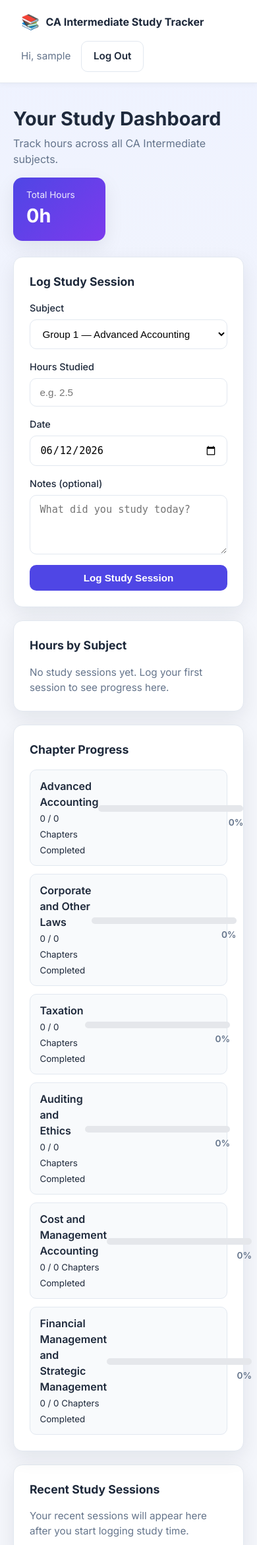
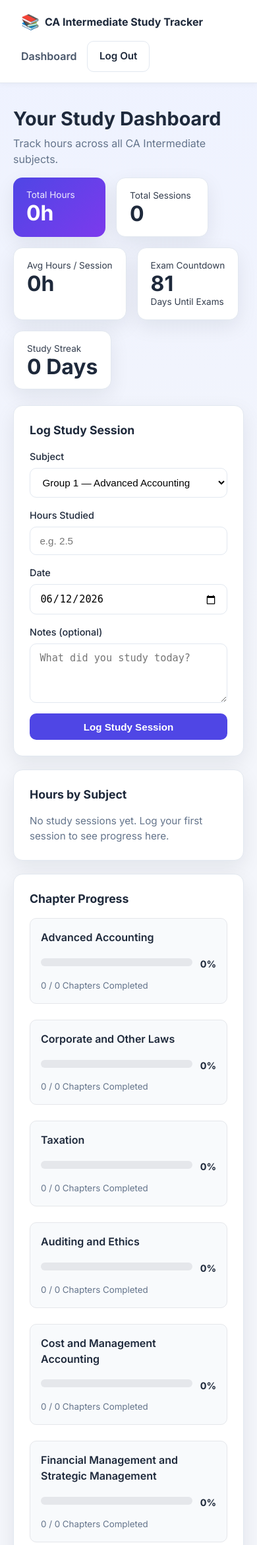
Before and after one commit to tiramisubees/CA-Intermediate-Study-Tracker, a Flask app: page /dashboard in a window 390 px wide. Shown: the top 2341 px of the page at 66% size. Run offline with Flask 3, Linux system fonts and the light colour scheme; the visitor is signed in with stand-in values (Sample User, id 1); data comes from the database, SQL or seed files in the repository; data that the repository does not hold is empty.

Commit message:
Complete dashboard analytics and mobile polish

```diff
--- a/app/auth/forms.py
+++ b/app/auth/forms.py
@@ -1,5 +1,11 @@
+ATTEMPTS = [
+    ("SEP26", "Sep 2026"),
+    ("JAN27", "Jan 2027"),
+    ("MAY27", "May 2027"),
+]
+
 from flask_wtf import FlaskForm
-from wtforms import PasswordField, StringField, SubmitField
+from wtforms import PasswordField, StringField, SubmitField, SelectField
 from wtforms.validators import DataRequired, Email, EqualTo, Length, ValidationError
 
 from app.models import User
@@ -27,6 +33,11 @@ class RegisterForm(FlaskForm):
         "Email",
         validators=[DataRequired(), Email(), Length(max=120)],
     )
+    attempt = SelectField(
+        "Attempt",
+        choices=ATTEMPTS,
+        validators=[DataRequired()]
+    )
     password = PasswordField(
         "Password",
         validators=[DataRequired(), Length(min=6, max=128)],
--- a/app/auth/routes.py
+++ b/app/auth/routes.py
@@ -39,6 +39,7 @@ def register():
         user = User(
             username=form.username.data,
             email=form.email.data,
+            attempt=form.attempt.data,
         )
         user.set_password(form.password.data)
 
--- a/app/main/routes.py
+++ b/app/main/routes.py
@@ -1,4 +1,5 @@
 from collections import defaultdict
+from datetime import date, timedelta
 
 from flask import flash, redirect, render_template, url_for, abort
 from flask_login import current_user, login_required
@@ -7,6 +8,7 @@ from app.extensions import db
 from app.main import main_bp
 from app.main.forms import StudySessionForm
 from app.models import StudySession, Subject, Chapter
+from app.exam_schedule import EXAM_SCHEDULES
 
 
 @main_bp.route("/")
@@ -43,6 +45,40 @@ def dashboard():
         .all()
     )
 
+    study_dates = {
+    session.studied_on
+    for session in StudySession.query.filter_by(
+        user_id=current_user.id
+    ).all()
+}
+
+    streak = 0
+    current_day = date.today()
+
+    while current_day in study_dates:
+        streak += 1
+        current_day -= timedelta(days=1)
+
+    exam_dates = EXAM_SCHEDULES.get(
+    current_user.attempt,
+    {}
+)
+
+    next_exam = "No Exam"
+    days_left = 0
+
+    for subject, exam_date in exam_dates.items():
+
+        if exam_date >= date.today():
+
+            next_exam = subject
+            days_left = (
+                exam_date - date.today()
+            ).days
+
+            break
+
+
     total_hours = (
         db.session.query(db.func.sum(StudySession.hours))
         .filter(StudySession.user_id == current_user.id)
@@ -50,10 +86,33 @@ def dashboard():
         or 0
     )
 
+    total_sessions = StudySession.query.filter_by(
+        user_id=current_user.id
+    ).count()
+
+    average_hours = 0
+
+    if total_sessions:
+        average_hours = round(
+        total_hours / total_sessions,
+        1
+    )
+
     subject_hours = defaultdict(float)
 
     for session in StudySession.query.filter_by(user_id=current_user.id).all():
         subject_hours[session.subject.name] += session.hours
+
+    daily_hours = defaultdict(float)
+
+    for session in StudySession.query.filter_by(
+        user_id=current_user.id
+    ).all():
+
+        day = session.studied_on.strftime("%d %b")
+
+        daily_hours[day] += session.hours
+
 
     subject_progress = []
 
@@ -92,7 +151,13 @@ def dashboard():
         subject_hours=dict(subject_hours),
         subjects=subjects,
         subject_progress=subject_progress,
+        total_sessions=total_sessions,
+        average_hours=average_hours,
+        streak=streak,
+        daily_hours=dict(daily_hours),
+        days_left=days_left,
     )
+
 @main_bp.route("/subject/<int:subject_id>")
 @login_required
 def subject_detail(subject_id):
@@ -147,3 +212,64 @@ def toggle_chapter(chapter_id):
             subject_id=chapter.subject_id
         )
     )
+
+@main_bp.route("/session/<int:session_id>/edit", methods=["GET", "POST"])
+@login_required
+def edit_session(session_id):
+
+    session = StudySession.query.get_or_404(session_id)
+
+    if session.user_id != current_user.id:
+        abort(403)
+
+    form = StudySessionForm(obj=session)
+
+    subjects = Subject.query.order_by(
+        Subject.group_name,
+        Subject.name
+    ).all()
+
+    form.subject_id.choices = [
+        (s.id, f"{s.group_name} — {s.name}")
+        for s in subjects
+    ]
+
+    if form.validate_on_submit():
+
+        session.subject_id = form.subject_id.data
+        session.hours = form.hours.data
+        session.notes = form.notes.data
+        session.studied_on = form.studied_on.data
+
+        db.session.commit()
+
+        flash(
+            "Study session updated successfully!",
+            "success"
+        )
+
+        return redirect(url_for("main.dashboard"))
+
+    return render_template(
+        "main/edit_session.html",
+        form=form
+    )
+
+@main_bp.route("/session/<int:session_id>/delete", methods=["POST"])
+@login_required
+def delete_session(session_id):
+
+    session = StudySession.query.get_or_404(session_id)
+
+    if session.user_id != current_user.id:
+        abort(403)
+
+    db.session.delete(session)
+    db.session.commit()
+
+    flash(
+        "Study session deleted successfully!",
+        "success"
+    )
+
+    return redirect(url_for("main.dashboard"))
--- a/app/models.py
+++ b/app/models.py
@@ -13,6 +13,12 @@ class User(UserMixin, db.Model):
     username = db.Column(db.String(80), unique=True, nullable=False)
     email = db.Column(db.String(120), unique=True, nullable=False)
     password_hash = db.Column(db.String(256), nullable=False)
+    attempt = db.Column(
+        db.String(10),
+        nullable=False,
+        default="SEP26"
+    )
+
     created_at = db.Column(db.DateTime, default=lambda: datetime.now(timezone.utc))
 
     study_sessions = db.relationship("StudySession", backref="user", lazy=True)
--- a/app/static/css/style.css
+++ b/app/static/css/style.css
@@ -245,6 +245,12 @@ a:hover {
     color: var(--text-muted);
 }
 
+.dashboard-stats {
+    display: flex;
+    flex-wrap: wrap;
+    gap: 1rem;
+}
+
 .stat-card {
     background: var(--surface);
     border: 1px solid var(--border);
@@ -252,7 +258,9 @@ a:hover {
     padding: 1rem 1.25rem;
     box-shadow: var(--shadow);
     min-width: 140px;
+    transition: transform 0.2s ease, box-shadow 0.2s ease;
 }
+
 
 .stat-highlight {
     background: linear-gradient(135deg, #4f46e5, #7c3aed);
@@ -267,8 +275,9 @@ a:hover {
 }
 
 .stat-value {
-    font-size: 1.8rem;
+    font-size: 2rem;
     font-weight: 700;
+    line-height: 1.1;
 }
 
 .dashboard-grid {
@@ -389,14 +398,13 @@ a:hover {
     color: #5b4bff;
 }
 
-.progress-container {
-    min-width: 180px;
-    text-align: right;
+.progress-text {
+    margin-top: 6px;
 }
 
 .progress-bar-bg {
     width: 100%;
-    height: 10px;
+    height: 12px;
     background-color: #e5e7eb;
     border-radius: 999px;
     overflow: hidden;
@@ -407,19 +415,15 @@ a:hover {
     height: 100%;
     background-color: #2563eb;
     border-radius: 999px;
-    transition: width 0.3s ease;
-}
-
-.progress-container {
-    min-width: 220px;
+    transition: all 0.3s ease;
 }
 
 .progress-text {
     text-align: right;
-    font-size: 0.85rem;
-    font-weight: 600;
+    font-size: 0.9rem;
+    font-weight: 700;
     margin-top: 6px;
-    color: #64748b;
+    color: #1e293b;
 }
 
 .subject-stats {
@@ -476,3 +480,92 @@ a:hover {
     border-radius: 999px;
     transition: width 0.4s ease;
 }
+
+.dashboard-stats {
+    display: flex;
+    gap: 1rem;
+}
+
+.btn-link {
+    color: #2563eb;
+    font-weight: 600;
+    text-decoration: none;
+}
+
+.btn-link:hover {
+    text-decoration: underline;
+}
+
+.btn-delete {
+    border: none;
+    background: none;
+    cursor: pointer;
+    padding: 0;
+}
+
+.brand {
+    display: flex;
+    align-items: center;
+    gap: 0.5rem;
+    text-decoration: none;
+    color: inherit;
+}
+
+.nav-link {
+    text-decoration: none;
+    color: #475569;
+    font-weight: 600;
+}
+
+.nav-link:hover {
+    color: #2563eb;
+}
+
+@media (max-width: 768px) {
+
+    .user-greeting {
+        display: none;
+    }
+
+}
+
+.progress-row {
+    display: flex;
+    align-items: center;
+    gap: 0.75rem;
+    margin: 0.5rem 0;
+}
+
+.progress-row .progress-bar-bg {
+    flex: 1;
+    margin-bottom: 0;
+}
+
+.progress-card {
+    background: #f8fafc;
+    border: 1px solid #e5e7eb;
+    border-radius: 10px;
+    padding: 1rem;
+    margin-bottom: 0.75rem;
+}
+
+.progress-card .subject-name {
+    display: block;
+    font-weight: 600;
+    margin-bottom: 0.75rem;
+}
+
+.progress-row {
+    display: flex;
+    align-items: center;
+    gap: 0.75rem;
+    margin-bottom: 0.5rem;
+}
+
+.progress-row .progress-bar-bg {
+    flex: 1;
+}
+
+.chapter-count {
+    color: #64748b;
+}
--- a/app/templates/base.html
+++ b/app/templates/base.html
@@ -13,13 +13,17 @@
     <div class="page">
         {% if current_user.is_authenticated %}
         <header class="topbar">
-            <div class="brand">
+                <a href="{{ url_for('main.dashboard') }}" class="brand">
                 <span class="brand-icon">📚</span>
                 <span class="brand-text">CA Intermediate Study Tracker</span>
-            </div>
+            </a>
             <nav class="topbar-nav">
+                <a href="{{ url_for('main.dashboard') }}" class="nav-link">
+                    Dashboard
+                </a>
                 <span class="user-greeting">Hi, {{ current_user.username }}</span>
                 <a href="{{ url_for('auth.logout') }}" class="btn btn-ghost">Log Out</a>
+
             </nav>
         </header>
         {% endif %}
--- a/app/templates/main/dashboard.html
+++ b/app/templates/main/dashboard.html
@@ -9,9 +9,39 @@
             <h1>Your Study Dashboard</h1>
             <p>Track hours across all CA Intermediate subjects.</p>
         </div>
-        <div class="stat-card stat-highlight">
-            <span class="stat-label">Total Hours</span>
-            <span class="stat-value">{{ total_hours }}h</span>
+        <div class="dashboard-stats">
+
+            <div class="stat-card stat-highlight">
+                <span class="stat-label">Total Hours</span>
+                <span class="stat-value">{{ total_hours }}h</span>
+            </div>
+
+            <div class="stat-card">
+                <span class="stat-label">Total Sessions</span>
+                <span class="stat-value">{{ total_sessions }}</span>
+            </div>
+
+            <div class="stat-card">
+                <span class="stat-label">Avg Hours / Session</span>
+                <span class="stat-value">{{ average_hours }}h</span>
+            </div>
+
+            <div class="stat-card">
+                <span class="stat-label">Exam Countdown</span>
+
+                <span class="stat-value">
+                    {{ days_left }}
+                </span>
+
+                <span class="stat-label">
+                    Days Until Exams
+                </span>
+            </div>
+
+            <div class="stat-card">
+                <span class="stat-label">Study Streak</span>
+                <span class="stat-value">{{ streak }} Days</span>
+            </div>
         </div>
     </header>
 
@@ -84,25 +114,17 @@
 
                 {% for item in subject_progress %}
 
-                <li class="subject-item">
-                    <div>
+                <li class="progress-card">
 
-                        <a href="{{ url_for('main.subject_detail',
+                    <a
+                        href="{{ url_for('main.subject_detail',
                         subject_id=item.subject.id) }}"
-                        class="subject-name">
+                        class="subject-name"
+                    >
+                        {{ item.subject.name }}
+                    </a>
 
-                            {{ item.subject.name }}
-                        </a>
-
-                        <br>
-
-                        <small>
-                            {{ item.completed }} / {{ item.total }}
-                            Chapters Completed
-                        </small>
-                    </div>
-
-                    <div class="progress-container">
+                    <div class="progress-row">
 
                         <div class="progress-bar-bg">
                             <div
@@ -111,11 +133,17 @@
                             ></div>
                         </div>
 
-                        <div class="progress-text">
+                        <span class="progress-text">
                             {{ item.percentage }}%
-                        </div>
+                        </span>
 
                     </div>
+
+                    <small class="chapter-count">
+                        {{ item.completed }} / {{ item.total }}
+                        Chapters Completed
+                    </small>
+
                 </li>
 
                 {% endfor %}
@@ -123,6 +151,13 @@
             </ul>
         </section>
     </div>
+
+    <section class="panel panel-wide">
+        <h2>Study Trend</h2>
+
+        <canvas id="studyTrendChart"></canvas>
+    </section>
+
 
     <section class="panel panel-wide">
         <h2>Recent Study Sessions</h2>
@@ -135,6 +170,7 @@
                             <th>Subject</th>
                             <th>Hours</th>
                             <th>Notes</th>
+                            <th>Actions</th>
                         </tr>
                     </thead>
                     <tbody>
@@ -144,6 +180,34 @@
                             <td>{{ session.subject.name }}</td>
                             <td>{{ session.hours }}h</td>
                             <td>{{ session.notes or "—" }}</td>
+                            <td>
+
+                                <a
+                                    href="{{ url_for('main.edit_session',
+                                    session_id=session.id) }}"
+                                    class="btn-link"
+                                >
+                                    Edit
+                                </a>
+
+                                |
+
+                                <form
+                                    method="POST"
+                                    action="{{ url_for('main.delete_session',
+                                    session_id=session.id) }}"
+                                    style="display:inline;"
+                                >
+                                    <button
+                                    type="submit"
+                                    class="btn-link btn-delete"
+                                    onclick="return confirm('Delete this study session?')"
+                                >
+                                    Delete
+                                </button>
+                                </form>
+
+                            </td>
                         </tr>
                         {% endfor %}
                     </tbody>
@@ -154,4 +218,42 @@
         {% endif %}
     </section>
 </section>
+
+<script src="https://cdn.jsdelivr.net/npm/chart.js"></script>
+<script>
+const studyLabels = {{ daily_hours.keys() | list | tojson }};
+const studyData = {{ daily_hours.values() | list | tojson }};
+</script>
+
+
+<script>
+    const ctx = document.getElementById('studyTrendChart');
+
+    new Chart(ctx, {
+        type: 'line',
+        data: {
+            labels: studyLabels,
+            datasets: [{
+                label: 'Hours Studied',
+                data: studyData,
+                tension: 0.3
+            }]
+        },
+        options: {
+            responsive: true,
+            plugins: {
+                legend: {
+                    display: false
+                }
+            },
+            scales: {
+                y: {
+                    beginAtZero: true
+                }
+            }
+        }
+    });
+    </script>
+
+
 {% endblock %}
```
Also changed, not shown: app/exam_schedule.py (added, +12 -0 lines), app/templates/auth/register.html (+9 -0 lines), app/templates/main/edit_session.html (added, +45 -0 lines), config.py (line endings or trailing spaces).
